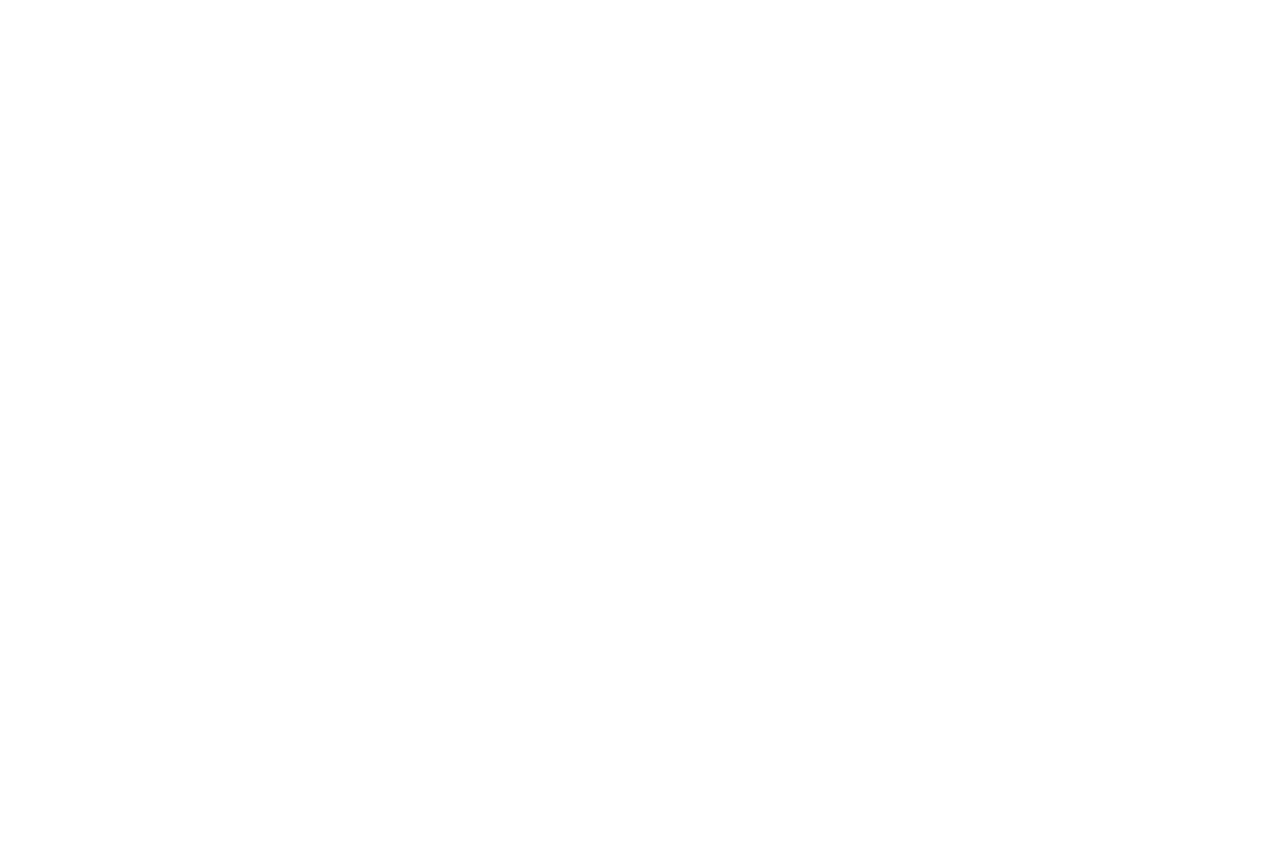
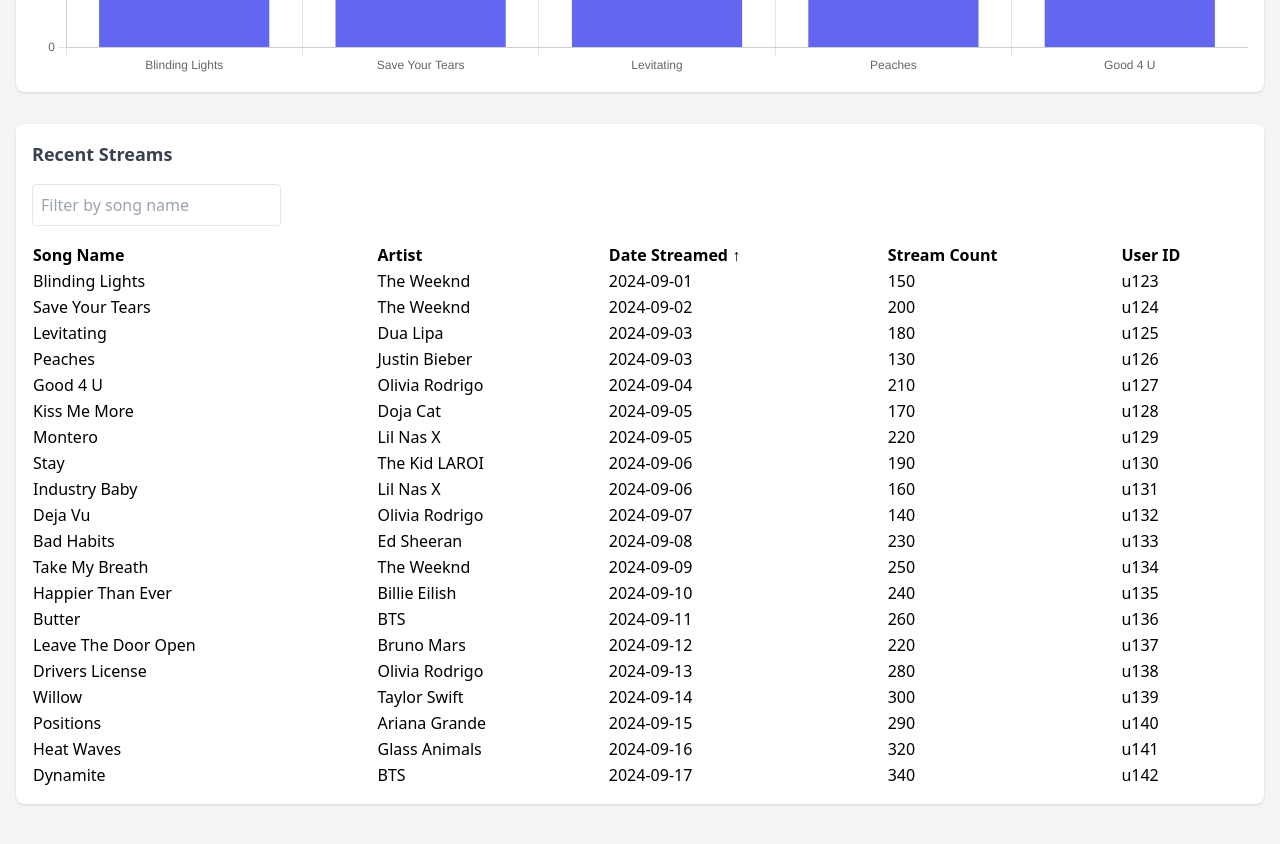
Before and after one commit to ernesthenry/streamify, a React (Create React App) app: page / in a window 1280 px wide. Shown: the part 1500-2344 px from the top of the page. Before the commit the page ends 800 px from the top, so only its background shows below. Built offline with nearby package versions, Linux system fonts and the light colour scheme.

Commit message:
Fix the redux store

```diff
--- a/src/App.js
+++ b/src/App.js
@@ -6,7 +6,7 @@
 const App = () => (
   <Router>
     <Routes>
-      <Route path="/" component={Dashboard} exact />
+      <Route path="/" element={<Dashboard />} />
     </Routes>
   </Router>
 );
--- a/src/components/Dashboard.js
+++ b/src/components/Dashboard.js
@@ -1,6 +1,9 @@
-import React, { Suspense, lazy } from 'react';
+import React, { Suspense, lazy, useEffect, useState } from 'react';
 import streams from '../data/mockData';
+import { setStreams } from '../features/streams/streamsSlice';
 import Spinner from './Spinner';
+import { useDispatch } from 'react-redux';
+
 const MetricsCard = lazy(() => import('./MetricsCard'));
 const DataTable = lazy(() => import('./DataTable'));
 const TopSongsChart = lazy(() => import('./TopSongsChart'));
@@ -9,6 +12,27 @@
 const Layout = lazy(() => import('./Layout'));
 
 function Dashboard() {
+  const dispatch = useDispatch();
+  const [showSpinner, setShowSpinner] = useState(true);
+
+  useEffect(() => {
+    // Load the streams data into Redux store
+    dispatch(setStreams(streams));
+
+    // Set a delay to show the spinner if loading takes longer than expected
+    const timer = setTimeout(() => {
+      setShowSpinner(false);
+    }, 300); // Adjust the delay as needed (300ms here)
+
+    // Clear the timer if component unmounts before the delay
+    return () => clearTimeout(timer);
+  }, [dispatch]);
+
+  // Ensure the spinner is shown before rendering the content
+  if (showSpinner) {
+    return <Spinner />;
+  }
+
   return (
     <Suspense fallback={<Spinner />}>
       <Layout>
@@ -26,7 +50,7 @@
           <TopSongsChart />
         </div>
         <div className="grid grid-cols-1 mb-8">
-          <DataTable streams={streams} />
+          <DataTable />
         </div>
       </Layout>
     </Suspense>
--- a/src/components/DataTable.js
+++ b/src/components/DataTable.js
@@ -1,16 +1,22 @@
-import React, { useState } from 'react';
+import React, { useState, useMemo } from 'react';
 import { useSelector } from 'react-redux';
 
 const DataTable = () => {
-  const streams = useSelector((state) => state.streams);
+  const streams = useSelector((state) => state.streams || []); // Ensuring streams is always an array
   const [filter, setFilter] = useState('');
   const [sortConfig, setSortConfig] = useState({ key: 'dateStreamed', direction: 'ascending' });
 
-  const filteredStreams = streams.filter((stream) =>
+  // Filtered streams, memoized for performance optimization
+  const filteredStreams = useMemo(() => {
+    return streams.filter((stream) =>
       stream.songName.toLowerCase().includes(filter.toLowerCase())
     );
+  }, [streams, filter]);
 
-  const sortedStreams = [...filteredStreams].sort((a, b) => {
+  // Sorted streams, memoized for performance optimization
+  const sortedStreams = useMemo(() => {
+    const sortedArray = [...filteredStreams];
+    sortedArray.sort((a, b) => {
       if (a[sortConfig.key] < b[sortConfig.key]) {
         return sortConfig.direction === 'ascending' ? -1 : 1;
       }
@@ -19,6 +25,8 @@
       }
       return 0;
     });
+    return sortedArray;
+  }, [filteredStreams, sortConfig]);
 
   const requestSort = (key) => {
     let direction = 'ascending';
@@ -26,6 +34,13 @@
       direction = 'descending';
     }
     setSortConfig({ key, direction });
+  };
+
+  const getSortIndicator = (key) => {
+    if (sortConfig.key === key) {
+      return sortConfig.direction === 'ascending' ? '↑' : '↓';
+    }
+    return null;
   };
 
   return (
@@ -41,15 +56,26 @@
       <table className="w-full text-left">
         <thead>
           <tr>
-            <th onClick={() => requestSort('songName')} className="cursor-pointer">Song Name</th>
-            <th onClick={() => requestSort('artist')} className="cursor-pointer">Artist</th>
-            <th onClick={() => requestSort('dateStreamed')} className="cursor-pointer">Date Streamed</th>
-            <th onClick={() => requestSort('streamCount')} className="cursor-pointer">Stream Count</th>
-            <th onClick={() => requestSort('userId')} className="cursor-pointer">User ID</th>
+            <th onClick={() => requestSort('songName')} className="cursor-pointer">
+              Song Name {getSortIndicator('songName')}
+            </th>
+            <th onClick={() => requestSort('artist')} className="cursor-pointer">
+              Artist {getSortIndicator('artist')}
+            </th>
+            <th onClick={() => requestSort('dateStreamed')} className="cursor-pointer">
+              Date Streamed {getSortIndicator('dateStreamed')}
+            </th>
+            <th onClick={() => requestSort('streamCount')} className="cursor-pointer">
+              Stream Count {getSortIndicator('streamCount')}
+            </th>
+            <th onClick={() => requestSort('userId')} className="cursor-pointer">
+              User ID {getSortIndicator('userId')}
+            </th>
           </tr>
         </thead>
         <tbody>
-          {sortedStreams.map((stream) => (
+          {sortedStreams.length > 0 ? (
+            sortedStreams.map((stream) => (
               <tr key={stream.id}>
                 <td>{stream.songName}</td>
                 <td>{stream.artist}</td>
@@ -57,7 +83,12 @@
                 <td>{stream.streamCount}</td>
                 <td>{stream.userId}</td>
               </tr>
-          ))}
+            ))
+          ) : (
+            <tr>
+              <td colSpan="5" className="text-center text-gray-500">No streams found</td>
+            </tr>
+          )}
         </tbody>
       </table>
     </div>
--- a/src/components/RevenueDistributionChart.js
+++ b/src/components/RevenueDistributionChart.js
@@ -1,5 +1,8 @@
 import React from 'react';
 import { Pie } from 'react-chartjs-2';
+import { Chart as ChartJS, ArcElement, Tooltip, Legend } from 'chart.js';
+
+ChartJS.register(ArcElement, Tooltip, Legend);
 
 const RevenueDistributionChart = () => {
   const data = {
--- a/src/components/Spinner.js
+++ b/src/components/Spinner.js
@@ -1,7 +1,7 @@
 import React from 'react';
 
 const Spinner = () => (
-  <div className="flex items-center justify-center h-full">
+  <div className="flex items-center justify-center h-screen">
     <div className="w-16 h-16 border-4 border-t-4 border-gray-200 border-t-blue-500 rounded-full animate-spin"></div>
   </div>
 );
--- a/src/components/TopSongsChart.js
+++ b/src/components/TopSongsChart.js
@@ -1,5 +1,9 @@
 import React from 'react';
 import { Bar } from 'react-chartjs-2';
+import { Chart as ChartJS, BarElement, CategoryScale, LinearScale, Tooltip, Legend } from 'chart.js';
+
+// Register the required components
+ChartJS.register(BarElement, CategoryScale, LinearScale, Tooltip, Legend);
 
 const TopSongsChart = () => {
   const data = {
--- a/src/components/UserGrowthChart.js
+++ b/src/components/UserGrowthChart.js
@@ -1,5 +1,9 @@
 import React from 'react';
 import { Line } from 'react-chartjs-2';
+import { Chart as ChartJS, CategoryScale, LinearScale, PointElement, LineElement, Title, Tooltip, Legend } from 'chart.js';
+
+// Register the components you need
+ChartJS.register(CategoryScale, LinearScale, PointElement, LineElement, Title, Tooltip, Legend);
 
 const UserGrowthChart = () => {
   const data = {
```
Lines whose indentation alone changed are shown as unchanged.
